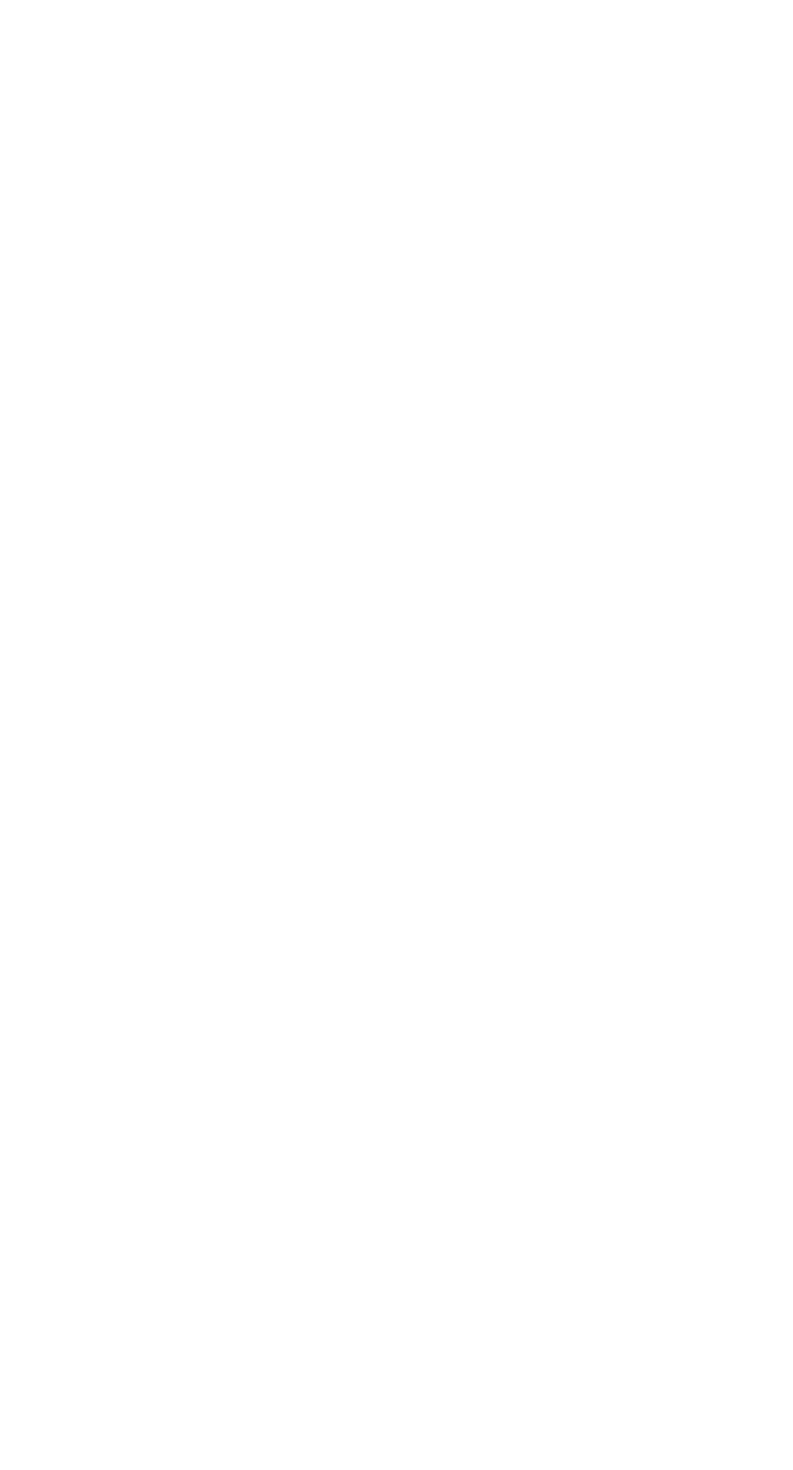
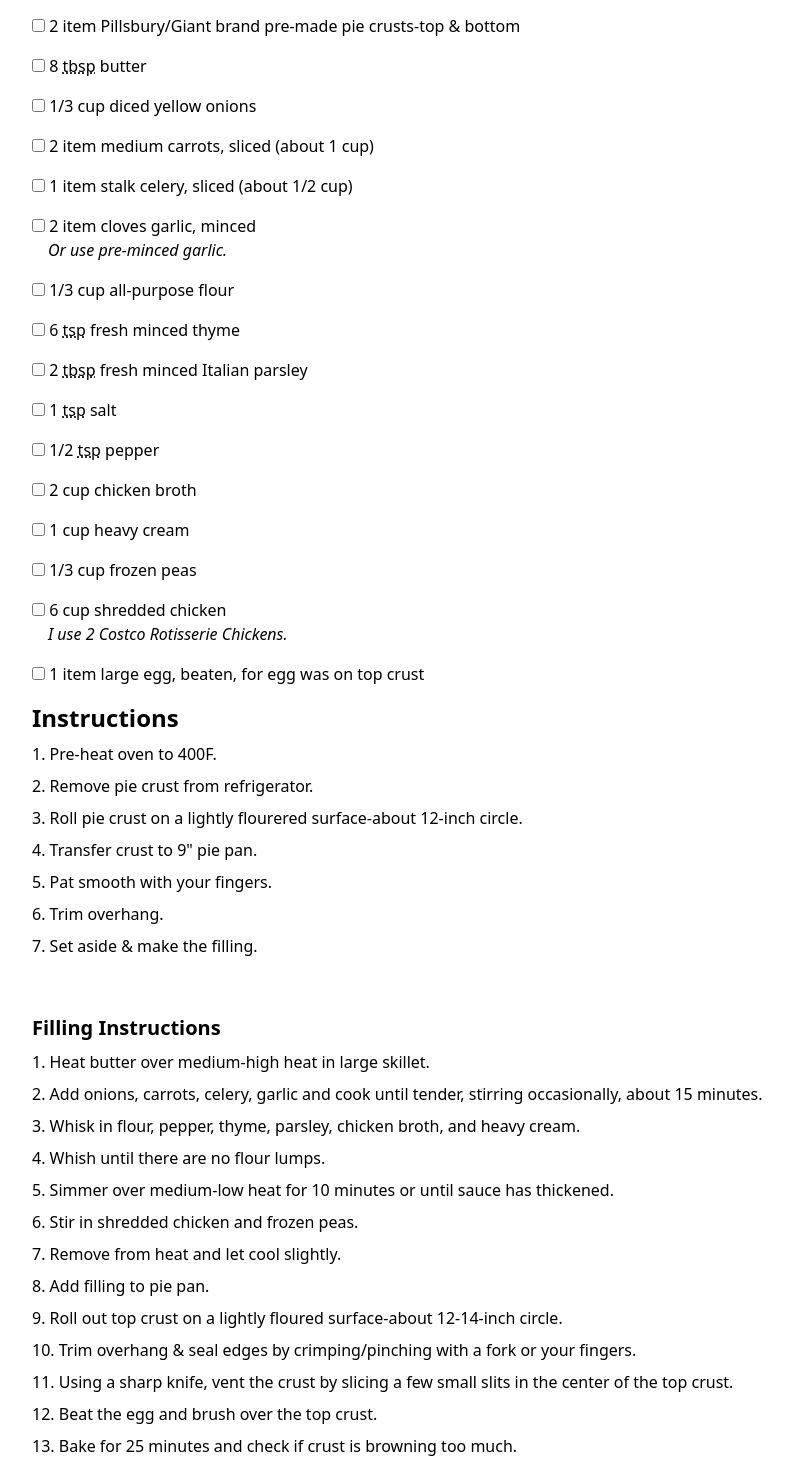
Before and after one commit to kyleratti/justgivemethedamn.recipes, a SvelteKit app in the folder source/: page /recipes/ratti/laurens-chicken-pot-pie in a window 1280 px wide. Before the commit this address had no page. Shown: the part 380-1850 px from the top of the page, without its empty margins (224-1017 px from the left). Before the commit the page ends 800 px from the top, so only its background shows below. Built offline with nearby package versions, Linux system fonts and the light colour scheme.

Commit message:
feat: add Lauren's Chicken Pot Pie

```diff
--- a/source/src/components/StepsList.svelte
+++ b/source/src/components/StepsList.svelte
@@ -5,7 +5,10 @@
 </script>
 
 <div class="mt-4 pb-8">
-	<h3 class="mb-2 text-2xl font-bold">Instructions</h3>
+	<slot name="title" />
+	{#if !$$slots.title}
+		<h3 class="mb-2 text-2xl font-bold">Instructions</h3>
+	{/if}
 
 	<ol class="list-inside list-decimal">
 		{#each steps as step}
--- a/source/src/routes/recipes/ratti/+page.svelte
+++ b/source/src/routes/recipes/ratti/+page.svelte
@@ -22,6 +22,11 @@
 		>
 	</li>
 	<li>
+		<a href="/recipes/ratti/laurens-chicken-pot-pie" class="text-blue-500 hover:underline"
+			>Lauren's Chicken Pot Pie</a
+		>
+	</li>
+	<li>
 		<a href="/recipes/ratti/laurens-salsa" class="text-blue-500 hover:underline">Lauren's Salsa</a>
 	</li>
 </ul>
--- /dev/null
+++ b/source/src/routes/recipes/ratti/laurens-chicken-pot-pie/+page.svelte
@@ -0,0 +1,115 @@
+<script lang="ts">
+	import IngredientsList from "$components/IngredientsList.svelte";
+	import RecipeTime from "$components/RecipeTime.svelte";
+	import StepsList from "$components/StepsList.svelte";
+	import { createTitle } from "$lib/titleUtil";
+	import type { Contributor, CookingRecipe, RecipeStep } from "$lib/types";
+	import Fraction from "fraction.js";
+
+	const contributors: Contributor[] = [{ kind: "person", name: "Lauren" }];
+
+	const recipe: CookingRecipe = {
+		prepTimeMinutes: 40,
+		cookTimeMinutes: 60,
+		ingredients: [
+			{
+				kind: "exact",
+				quantity: 2,
+				unit: "item",
+				name: "Pillsbury/Giant brand pre-made pie crusts-top & bottom",
+			},
+			{ kind: "exact", quantity: 8, unit: "tablespoon", name: "butter" },
+			{ kind: "exact", quantity: new Fraction(1, 3), unit: "cup", name: "diced yellow onions" },
+			{ kind: "exact", quantity: 2, unit: "item", name: "medium carrots, sliced (about 1 cup)" },
+			{
+				kind: "exact",
+				quantity: 1,
+				unit: "item",
+				name: `stalk celery, sliced (about ${new Fraction(1, 2).toFraction(true)} cup)`,
+			},
+			{
+				kind: "exact",
+				quantity: 2,
+				unit: "item",
+				name: "cloves garlic, minced",
+				notes: "Or use pre-minced garlic.",
+			},
+			{ kind: "exact", quantity: new Fraction(1, 3), unit: "cup", name: "all-purpose flour" },
+			{ kind: "exact", quantity: 6, unit: "teaspoon", name: "fresh minced thyme" },
+			{ kind: "exact", quantity: 2, unit: "tablespoon", name: "fresh minced Italian parsley" },
+			{ kind: "exact", quantity: 1, unit: "teaspoon", name: "salt" },
+			{ kind: "exact", quantity: new Fraction(1, 2), unit: "teaspoon", name: "pepper" },
+			{ kind: "exact", quantity: 2, unit: "cup", name: "chicken broth" },
+			{ kind: "exact", quantity: 1, unit: "cup", name: "heavy cream" },
+			{ kind: "exact", quantity: new Fraction(1, 3), unit: "cup", name: "frozen peas" },
+			{
+				kind: "exact",
+				quantity: 6,
+				unit: "cup",
+				name: "shredded chicken",
+				notes: "I use 2 Costco Rotisserie Chickens.",
+			},
+			{
+				kind: "exact",
+				quantity: 1,
+				unit: "item",
+				name: "large egg, beaten, for egg was on top crust",
+			},
+		],
+		steps: [
+			{ description: "Pre-heat oven to 400F." },
+			{ description: "Remove pie crust from refrigerator." },
+			{ description: "Roll pie crust on a lightly flourered surface-about 12-inch circle." },
+			{ description: 'Transfer crust to 9" pie pan.' },
+			{ description: "Pat smooth with your fingers." },
+			{ description: "Trim overhang." },
+			{ description: "Set aside & make the filling." },
+		],
+	};
+
+	const fillingSteps: RecipeStep[] = [
+		{ description: "Heat butter over medium-high heat in large skillet." },
+		{
+			description:
+				"Add onions, carrots, celery, garlic and cook until tender, stirring occasionally, about 15 minutes.",
+		},
+		{ description: "Whisk in flour, pepper, thyme, parsley, chicken broth, and heavy cream." },
+		{ description: "Whish until there are no flour lumps." },
+		{ description: "Simmer over medium-low heat for 10 minutes or until sauce has thickened." },
+		{ description: "Stir in shredded chicken and frozen peas." },
+		{ description: "Remove from heat and let cool slightly." },
+		{ description: "Add filling to pie pan." },
+		{ description: "Roll out top crust on a lightly floured surface-about 12-14-inch circle." },
+		{ description: "Trim overhang & seal edges by crimping/pinching with a fork or your fingers." },
+		{
+			description:
+				"Using a sharp knife, vent the crust by slicing a few small slits in the center of the top crust.",
+		},
+		{ description: "Beat the egg and brush over the top crust." },
+		{ description: "Bake for 25 minutes and check if crust is browning too much." },
+		{
+			description:
+				"Add foil to cover top crust and bake for another 20-35 minutes until crust is golden brown.",
+		},
+		{ description: "Remove from oven and let sit for 5-10 minutes to cool." },
+		{ description: "Slice and serve." },
+	];
+</script>
+
+<svelte:head>
+	<title>{createTitle("Lauren's Chicken Pot Pie")}</title>
+</svelte:head>
+
+<h2 class="mb-2 text-2xl font-bold">Lauren's Chicken Pot Pie</h2>
+
+<p>This pot pie can be frozen for up to 1 month.</p>
+
+<RecipeTime prepTimeMinutes={recipe.prepTimeMinutes} cookTimeMinutes={recipe.cookTimeMinutes} />
+
+<IngredientsList ingredients={recipe.ingredients} />
+
+<StepsList steps={recipe.steps} />
+
+<StepsList steps={fillingSteps}>
+	<h3 slot="title" class="mb-2 text-xl font-bold">Filling Instructions</h3>
+</StepsList>
```
